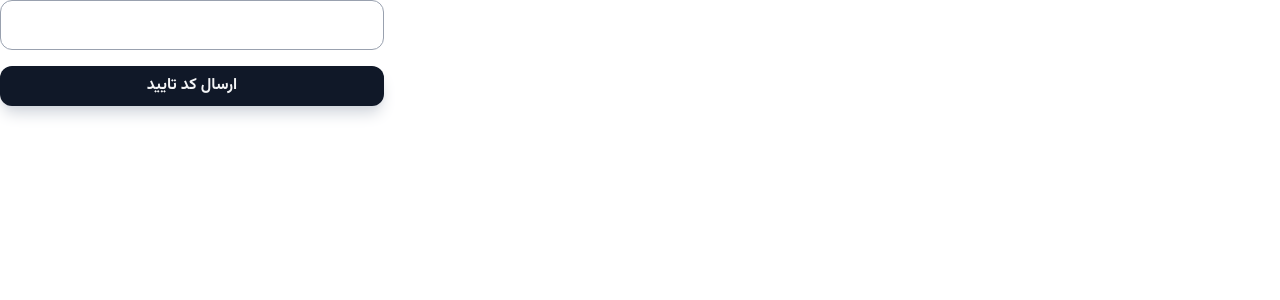
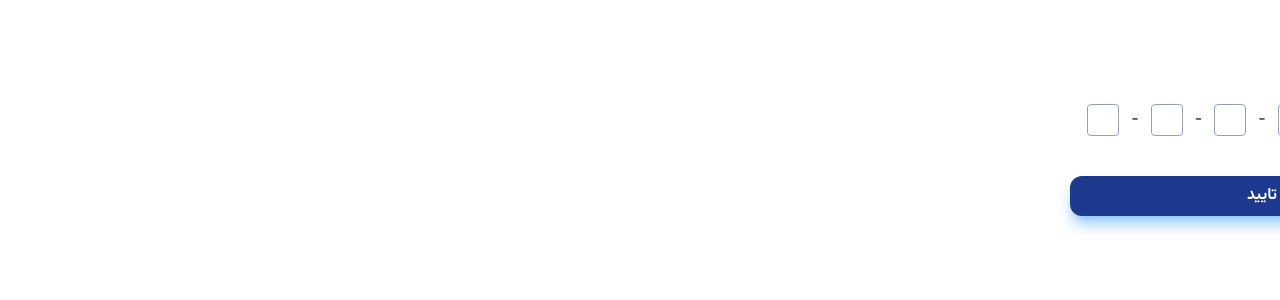
Before and after one commit to mhdix/freelancer-app, a React (Vite) app: page /auth in a window 1280 px wide. Shown: the top 300 px of the page. Built offline with nearby package versions, Linux system fonts and the light colour scheme.

Commit message:
feature: add OTPComponent & OTPService

```diff
--- a/index.html
+++ b/index.html
@@ -1,5 +1,5 @@
 <!doctype html>
-<html lang="en">
+<html lang="en" dir="rtl">
   <head>
     <meta charset="UTF-8" />
     <link rel="icon" type="image/svg+xml" href="/vite.svg" />
--- a/package.json
+++ b/package.json
@@ -13,6 +13,8 @@
     "@tailwindcss/vite": "^4.0.6",
     "react": "^19.0.0",
     "react-dom": "^19.0.0",
+    "react-icons": "^5.4.0",
+    "react-otp-input": "^3.1.1",
     "react-router-dom": "^7.1.5",
     "tailwindcss": "^4.0.6"
   },
--- /dev/null
+++ b/src/features/authentication/CheckOTPForm.jsx
@@ -0,0 +1,27 @@
+import { useEffect, useState } from "react";
+// import { OTPInput } from 'react-otp-input';
+import OTPInput from 'react-otp-input';
+
+const CheckOTPForm = () => {
+  const [otp, setOtp] = useState("");
+  useEffect
+  return (
+    <div>
+      <form action="" className="space-y-10">
+        <p className="font-bold text-gray-900">کد تایید را وارد کنید</p>
+        <OTPInput
+          value={otp}
+          onChange={setOtp}
+          numInputs={6}
+          renderSeparator={<span>-</span>}
+          renderInput={(props) => <input type="number" {...props} />}
+          containerStyle="justify-center flex-row-reverce gap-x-2 justify-center"
+          inputStyle="border border-slate-400 w-fit py-0.5 px-1 mx-1 rounded min-w-8 min-h-8"
+        />
+      <button className="btn w-full">تایید</button>
+      </form>
+    </div>
+  );
+};
+
+export default CheckOTPForm;
--- a/src/features/authentication/SendOtpForm.jsx
+++ b/src/features/authentication/SendOtpForm.jsx
@@ -1,4 +1,5 @@
 import { useState } from "react";
+import TextField from "../../ui/TextField";
 
 const SendOtpForm = () => {
   const [phoneNumber, setPhoneNumber] = useState("");
@@ -8,17 +9,21 @@ const SendOtpForm = () => {
       <form action="" className="space-y-4">
         <div>
           <label htmlFor=""></label>
-          <input
+          {/* <input
             value={phoneNumber}
             onChange={(e) => setPhoneNumber(e.target.value)}
             id="phoneNumber"
             type="text"
             className="textField__input"
+          /> */}
+          <TextField
+          label='شماره مبایل'
+            name="phoneNumber"
+            value={phoneNumber}
+            onChange={(e) => setPhoneNumber(e.target.value)}
           />
         </div>
-        <button className="btn btn--primary w-full">
-          ارسال کد تایید
-        </button>
+        <button className="btn btn--primary w-full">ارسال کد تایید</button>
       </form>
     </div>
   );
--- a/src/pages/Auth.jsx
+++ b/src/pages/Auth.jsx
@@ -1,9 +1,13 @@
+import CheckOTPForm from "../features/authentication/CheckOTPForm";
 import SendOtpForm from "../features/authentication/SendOtpForm";
 
 const Auth = () => {
   return (
-    <div className="w-full sm:max-w-sm">
-      <SendOtpForm />
+    <div className="w-full justify-center pt-10">
+      <div className="w-full sm:max-w-sm">
+        {/* <SendOtpForm /> */}
+        <CheckOTPForm />
+      </div>
     </div>
   );
 };
--- /dev/null
+++ b/src/ui/TextField.jsx
@@ -0,0 +1,21 @@
+/* eslint-disable react/prop-types */
+
+const TextField = ({ label, name, value, onChange }) => {
+  return (
+    <div>
+      <label htmlFor={name} className="mb-2 block">
+        {label}
+      </label>
+      <input
+        value={value}
+        onChange={onChange}
+        id={name}
+        className="textField__input"
+        type="text"
+        autoComplete="false"
+      />
+    </div>
+  );
+};
+
+export default TextField;
```
Also changed, not shown: 1 other file (tests, documents, lock files or other folders).
